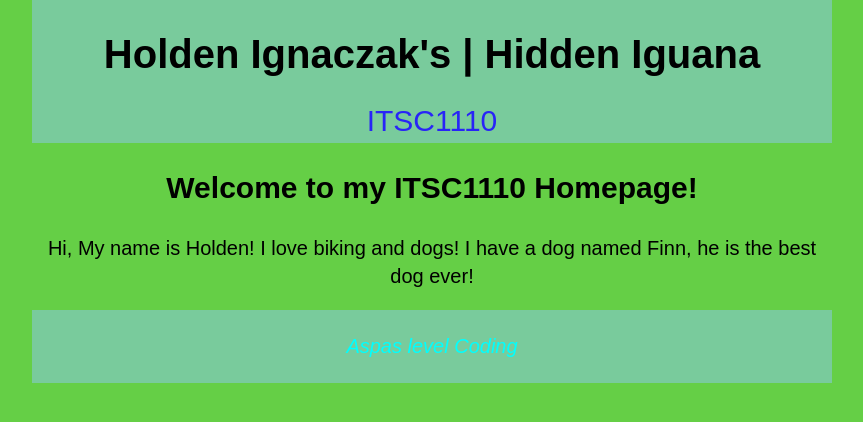
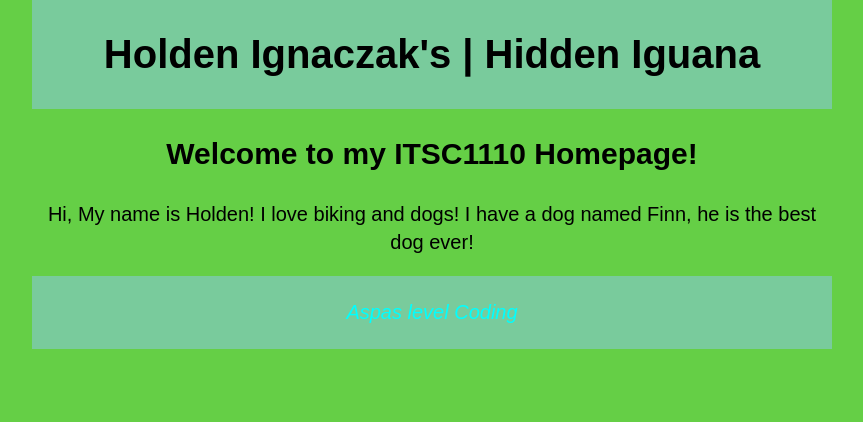
Before and after one commit to Holden-Ignaczak/Holden-Ignaczak.github.io, a plain HTML site: page idex.html in a window 1280 px wide. Shown: the whole page, without its empty margins (208-1071 px from the left). Drawn offline with Linux system fonts and the light colour scheme.

Commit message:
Update idex.html

```diff
--- a/idex.html
+++ b/idex.html
@@ -45,9 +45,7 @@
 <body>
     <header>
         <h1>Holden Ignaczak's | Hidden Iguana</h1>
-        <nav>
-            <a href="itsc1110-webwork/index.html">ITSC1110</a>
-        </nav>
+
     </header>
 
     <main>
```
